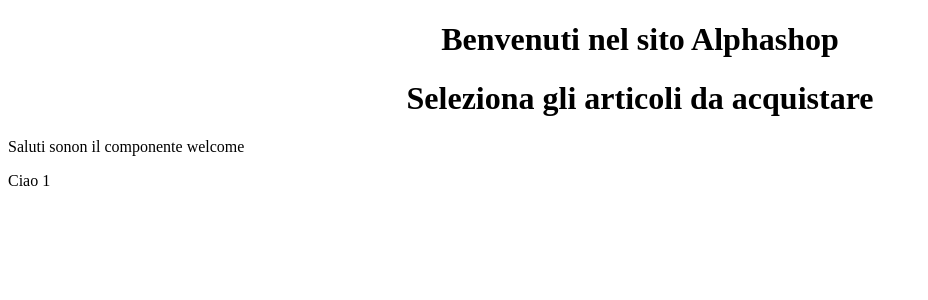
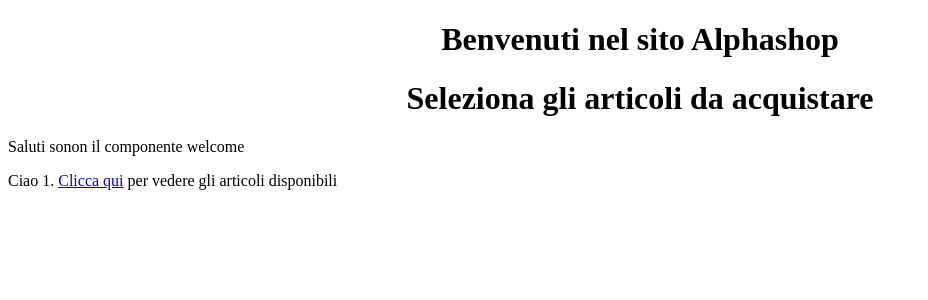
Before and after one commit to RobertoFoglia/learning, an Angular app in the folder Microservices and angular 7/alphashop/frontend/angular7/: page /welcome/1 in a window 1280 px wide. Shown: the top 300 px of the page, without its empty margins (0-928 px from the left). Built offline with nearby package versions, Linux system fonts and the light colour scheme.

Commit message:
19. Change View with router in the html
Section 2:  Front end angular - introduction to create the front end side

```diff
--- a/Microservices and angular 7/alphashop/frontend/angular7/src/app/welcome/welcome.component.html
+++ b/Microservices and angular 7/alphashop/frontend/angular7/src/app/welcome/welcome.component.html
@@ -5,4 +5,4 @@
 
 <p>{{messaggio}}</p>
 
-<p>Ciao {{utente}}</p>
+<p>Ciao {{utente}}. <a routerLink="/articoli">Clicca qui</a> per vedere gli articoli disponibili</p>
```
